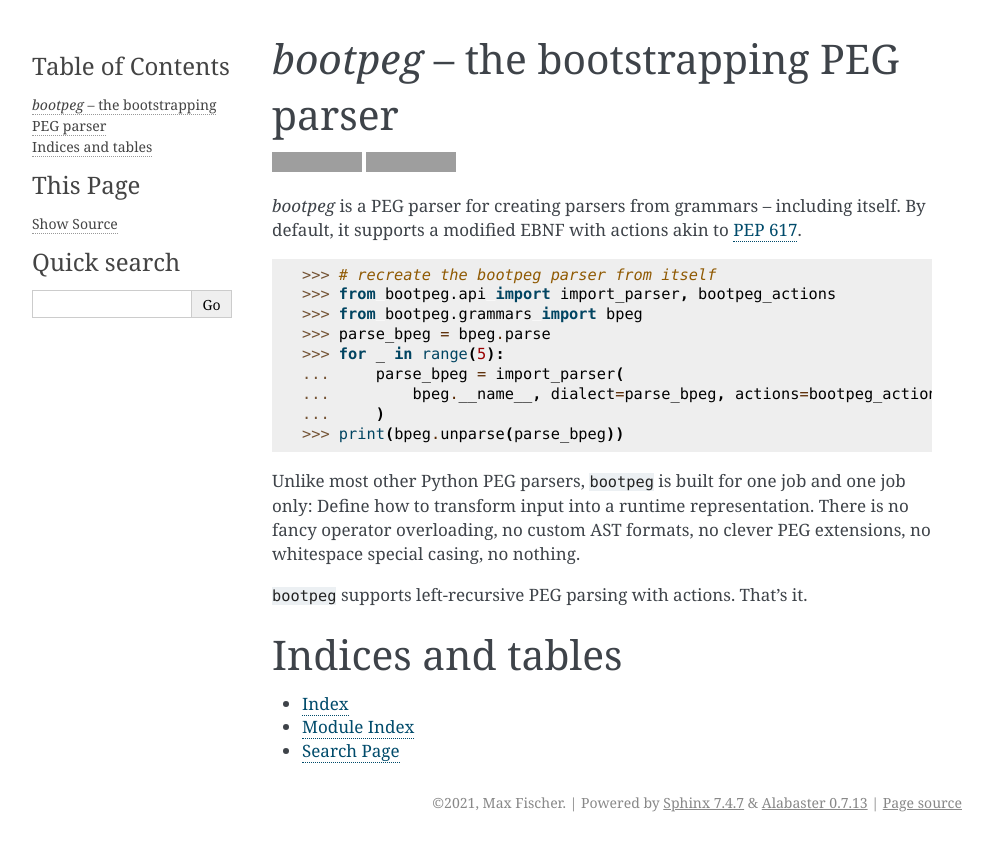
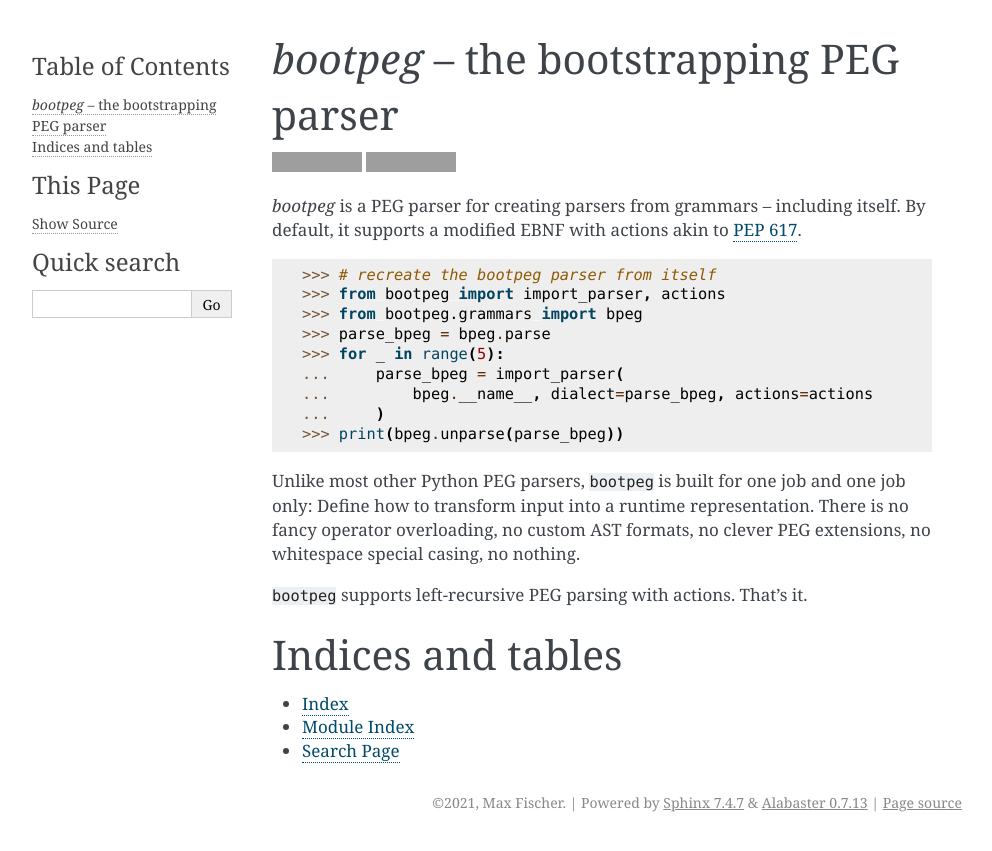
Before and after one commit to maxfischer2781/bootpeg, a Sphinx documentation site: the page built from docs/index.rst, in a window 1280 px wide. Shown: the top 851 px of the page, without its empty margins (148-1140 px from the left). Built offline with Sphinx 7.4.7, drawn with Linux system fonts in a browser that asks for light colours; grey boxes are pictures that could not be loaded.

Commit message:
removed redundant package name

```diff
--- a/README.rst
+++ b/README.rst
@@ -30,12 +30,12 @@
 .. code-block:: python3
 
    >>> # recreate the bootpeg parser from itself
-   >>> from bootpeg.api import import_parser, bootpeg_actions
+   >>> from bootpeg import import_parser, actions
    >>> from bootpeg.grammars import bpeg
    >>> parse_bpeg = bpeg.parse
    >>> for _ in range(5):
    ...     parse_bpeg = import_parser(
-   ...         bpeg.__name__, dialect=parse_bpeg, actions=bootpeg_actions
+   ...         bpeg.__name__, dialect=parse_bpeg, actions=actions
    ...     )
    >>> print(bpeg.unparse(parse_bpeg))
 
--- a/bootpeg/__init__.py
+++ b/bootpeg/__init__.py
@@ -1,6 +1,6 @@
 """bootpeg – the bootstrapping PEG parser"""
-from .api import create_parser, import_parser, bootpeg_actions
+from .api import create_parser, import_parser, bootpeg_actions as actions
 
-__all__ = ["create_parser", "import_parser", "bootpeg_actions"]
+__all__ = ["create_parser", "import_parser", "actions"]
 
 __version__ = "0.7.0-alpha"
--- a/docs/index.rst
+++ b/docs/index.rst
@@ -45,12 +45,12 @@
 .. code-block:: python3
 
    >>> # recreate the bootpeg parser from itself
-   >>> from bootpeg.api import import_parser, bootpeg_actions
+   >>> from bootpeg import import_parser, actions
    >>> from bootpeg.grammars import bpeg
    >>> parse_bpeg = bpeg.parse
    >>> for _ in range(5):
    ...     parse_bpeg = import_parser(
-   ...         bpeg.__name__, dialect=parse_bpeg, actions=bootpeg_actions
+   ...         bpeg.__name__, dialect=parse_bpeg, actions=actions
    ...     )
    >>> print(bpeg.unparse(parse_bpeg))
 
```
Also changed, not shown: 2 other files.
